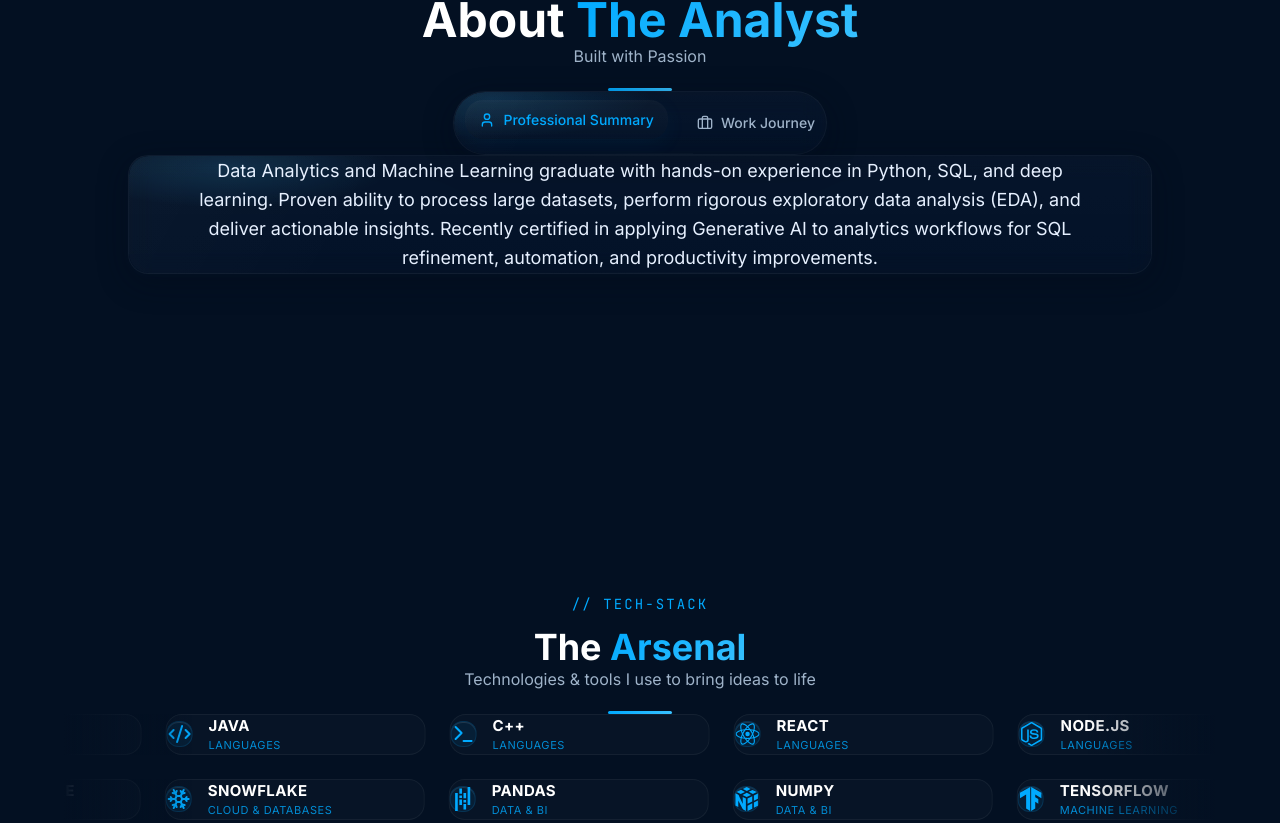
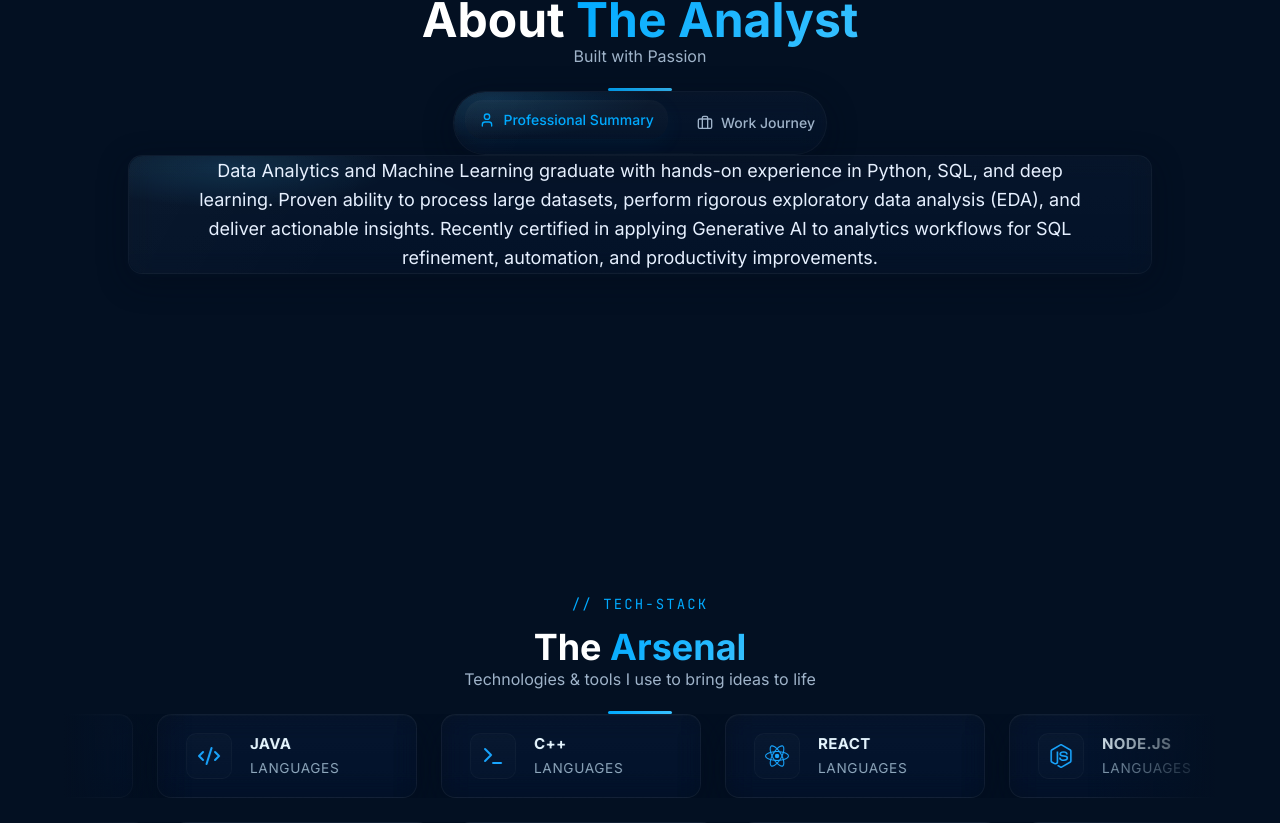
Before and after one commit to sohankusumaukjobs/portfolio, a Next.js app: page / in a window 1280 px wide. Shown: the part 997-1820 px from the top of the page. Built offline with nearby package versions, Linux system fonts and the light colour scheme.

Commit message:
feat: add Arsenal theme tokens and .tech-card CSS component with focus-visible and fallback

```diff
--- a/src/app/globals.css
+++ b/src/app/globals.css
@@ -19,9 +19,22 @@
 
 :root {
   --transition-spring: cubic-bezier(.2, .9, .3, 1);
-  --glass-radius: 20px;
+  --glass-radius: 14px;
   --glass-radius-pill: 999px;
   --glass-accent: rgba(56, 193, 255, 0.14);
+
+  /* Arsenal theme tokens */
+  --bg-0: #030610;
+  --bg-1: linear-gradient(180deg, #041022 0%, #020617 100%);
+  --glass-border: rgba(255, 255, 255, 0.06);
+  --accent: #19a6ff;
+  --accent-2: #0bb3ff;
+  --text-primary: #e6f6ff;
+  --text-muted: #8fa8bd;
+  --shadow-soft: 0 12px 40px rgba(2, 12, 30, 0.55);
+  --glow: 0 18px 60px rgba(24, 160, 255, 0.12);
+  --transition: .28s cubic-bezier(.2, .9, .3, 1);
+  --shadow-1: 0 4px 24px -2px rgba(0, 170, 255, 0.08);
 }
 
 * {
@@ -280,3 +293,63 @@ body {
 .marquee-container:hover .animate-marquee-right {
   animation-play-state: paused;
 }
+
+/* ─── Requested Tech Card Style ─────────────────────────────── */
+.tech-card {
+  display: flex;
+  align-items: center;
+  gap: 18px;
+  padding: 18px 28px;
+  border-radius: var(--glass-radius);
+  background: linear-gradient(180deg, rgba(255, 255, 255, 0.018), rgba(255, 255, 255, 0.008));
+  border: 1px solid var(--glass-border);
+  backdrop-filter: blur(12px) saturate(140%);
+  -webkit-backdrop-filter: blur(12px) saturate(140%);
+  box-shadow: var(--shadow-soft), inset 0 1px 0 rgba(255, 255, 255, 0.02);
+  transition: transform var(--transition), box-shadow var(--transition);
+}
+
+.tech-card .icon {
+  width: 46px;
+  height: 46px;
+  min-width: 46px;
+  border-radius: 10px;
+  display: grid;
+  place-items: center;
+  background: linear-gradient(180deg, rgba(255, 255, 255, 0.02), rgba(255, 255, 255, 0.01));
+  border: 1px solid rgba(255, 255, 255, 0.03);
+  color: var(--accent);
+}
+
+.tech-card .title {
+  color: var(--text-primary);
+  font-weight: 700;
+}
+
+.tech-card .subtitle {
+  color: var(--text-muted);
+  font-size: .85rem;
+  margin-top: 2px;
+}
+
+.tech-card:hover {
+  transform: translateY(-6px);
+  box-shadow: var(--glow);
+}
+
+.tech-card:active {
+  transform: translateY(-6px) scale(0.995);
+  backdrop-filter: blur(8px) saturate(140%);
+}
+
+.tech-card:focus-visible {
+  outline: none;
+  box-shadow: 0 0 0 5px rgba(11, 179, 255, 0.12);
+}
+
+/* Fallback for browsers without backdrop-filter */
+@supports not (backdrop-filter: blur(12px)) {
+  .tech-card {
+    background: linear-gradient(180deg, rgba(6, 10, 18, 0.85), rgba(2, 6, 12, 0.9));
+  }
+}
--- a/src/components/TechStack.tsx
+++ b/src/components/TechStack.tsx
@@ -127,16 +127,16 @@ export default function TechStack() {
                                         return (
                                             <div
                                                 key={`${tech.item}-${idx}`}
-                                                className="flex items-center gap-4 bg-[rgba(255,255,255,0.02)] border border-[rgba(255,255,255,0.05)] px-6 py-4 rounded-2xl min-w-[260px] max-w-[260px] cursor-default transition-colors hover:bg-[rgba(255,255,255,0.04)] hover:border-[rgba(0,170,255,0.3)] hover:shadow-[0_0_20px_rgba(0,170,255,0.1)]"
+                                                className="tech-card min-w-[260px] max-w-[260px] cursor-default"
                                             >
-                                                <div className="p-3 rounded-xl bg-[rgba(0,170,255,0.08)] border border-[rgba(0,170,255,0.15)] shadow-[inset_0_1px_0_rgba(255,255,255,0.1)] shrink-0">
-                                                    {Icon && <Icon size={24} className="text-[#00aaff]" />}
+                                                <div className="icon shrink-0">
+                                                    {Icon && <Icon size={24} />}
                                                 </div>
-                                                <div className="flex flex-col truncate">
-                                                    <span className="text-white font-bold text-[15px] tracking-wide uppercase truncate">
+                                                <div className="flex flex-col truncate overflow-hidden">
+                                                    <span className="title truncate uppercase tracking-wide text-[15px]">
                                                         {tech.item}
                                                     </span>
-                                                    <span className="text-[#00aaff] text-[11px] font-[var(--font-jetbrains)] tracking-wider opacity-80 uppercase mt-0.5 truncate">
+                                                    <span className="subtitle truncate uppercase tracking-wider font-[var(--font-jetbrains)] text-[11px]">
                                                         {tech.category}
                                                     </span>
                                                 </div>
```
